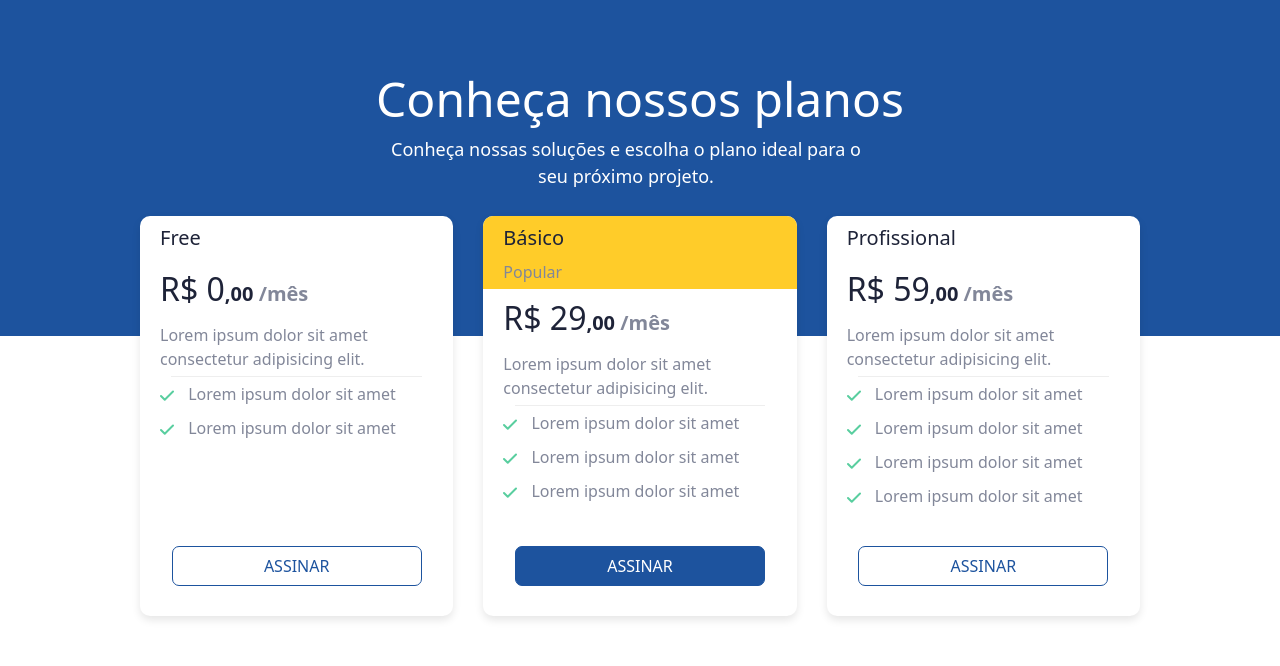
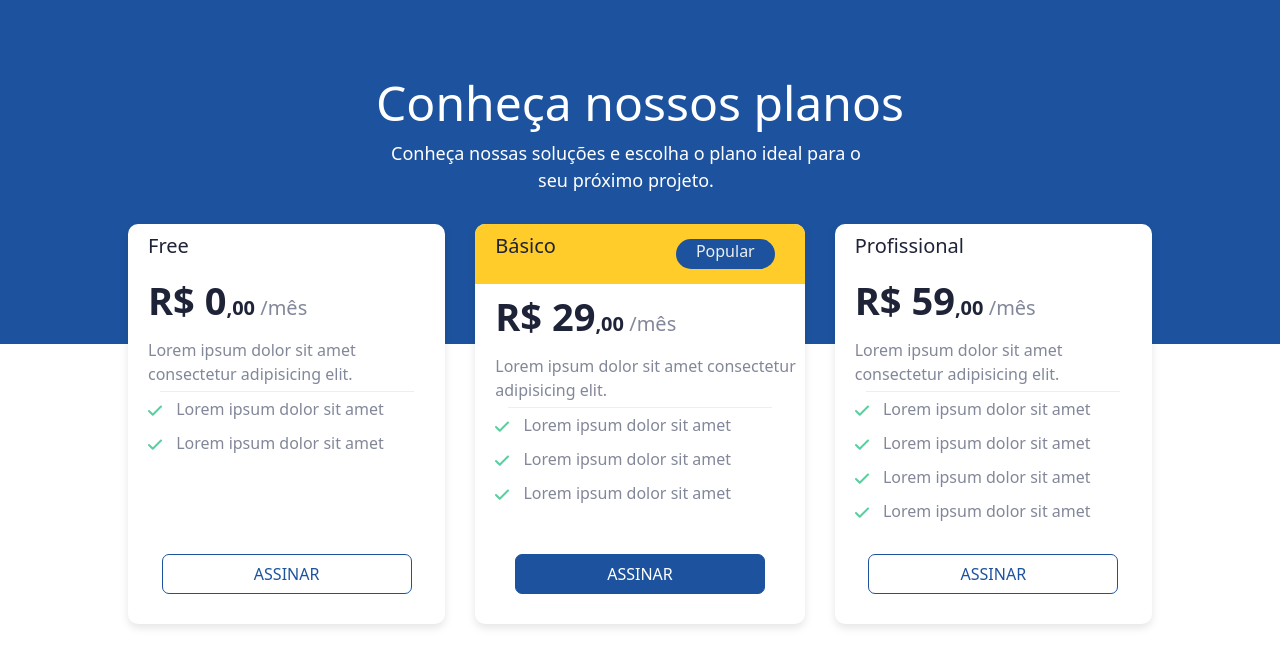
Before and after one commit to felipe0424/projeto-assinatura, a plain HTML site: page index.html in a window 1280 px wide. Drawn offline with nearby package versions, Linux system fonts and the light colour scheme.

Commit message:
Atualização index

```diff
--- a/src/assets/style/global.css
+++ b/src/assets/style/global.css
@@ -2,6 +2,7 @@ body {
     margin: 0;
     font-family: 'Open Sans', sans-serif;
     color: #1E2338;
+    overflow: hidden; /* Remove a barra de rolagem */
 }
 
 header {
@@ -9,7 +10,28 @@ header {
     display: flex;
     justify-content: center;
     width: 100%;
-    padding: 100px;
+    padding: 13vh; /* Use vh para dimensionar em relação à altura da viewport */
+    box-sizing: border-box;
+}
+
+.planos {
+    display: flex;
+    flex-direction: row;
+    justify-content: center;
+    margin: 5vh 0; /* Ajuste as margens para usar vh */
+    height: 400px;
+    color: #828799;
+    position: relative;
+    top: -20vh; /* Ajuste para posicionar corretamente */
+}
+
+.box {
+    display: flex;
+    flex-direction: row;
+    gap: 30px;
+    justify-content: center;
+    width: 100%;
+    max-width: 80vw; /* Limite a largura para caber na tela */
 }
 
 .title {
@@ -29,25 +51,6 @@ header {
     max-width: 500px;
 }
 
-.planos {
-    display: flex;
-    flex-direction: row;
-    justify-content: center;
-    margin-top: 50px;
-    margin-bottom: 50px;
-    height: 400px;
-    color: #828799;
-    position: relative;
-    top: -170px
-}
-
-.box {
-    display: flex;
-    flex-direction: row;
-    gap: 30px;
-    justify-content: center;
-    width: 1000px;
-}
 .line {
     background-color: #EEEEEE;
     height: 1px;
@@ -98,11 +101,15 @@ button {
     margin: 10px 0;
     margin-left: 20px;
     color: #1E2338;
+    font-size: 38px;
+    font-weight:bold;
 }
 
 .boxPlanos p {
     margin: 5px 0;
     margin-left: 20px;
+    margin-right: 5px;
+    font-size: 16px;
 }
 
 .zeros {
@@ -112,6 +119,7 @@ button {
 .mes {
     font-size: 20px;
     color: #828799;
+    font-weight: normal;
 }
 
 .incluse {
@@ -128,14 +136,30 @@ button {
 }
 
 .H3Principal {
-    /*padding-top: 10px;*/
     position: relative;
+    display: flex;
+    flex-direction: row;
+    gap: 100px;
+}
+
+.H3Principal p {
+    color: #EEEEEE;
+    background-color: #1D539E;
+    border-radius: 20px;
+    height: 30px;
+    padding-left: 20px;
+    padding-right: 20px;
+    margin-top: 15px;
+    margin-right: 30px;
 }
 
 .boxH3Principal {
     display: flex;
     flex-direction: row;
+    justify-items: center;
+    justify-content: auto;
     width: 100%;
+    height: 60px;
     border-radius: 10px 10px 0 0;
     background-color: #FFCC29;
 }
```
